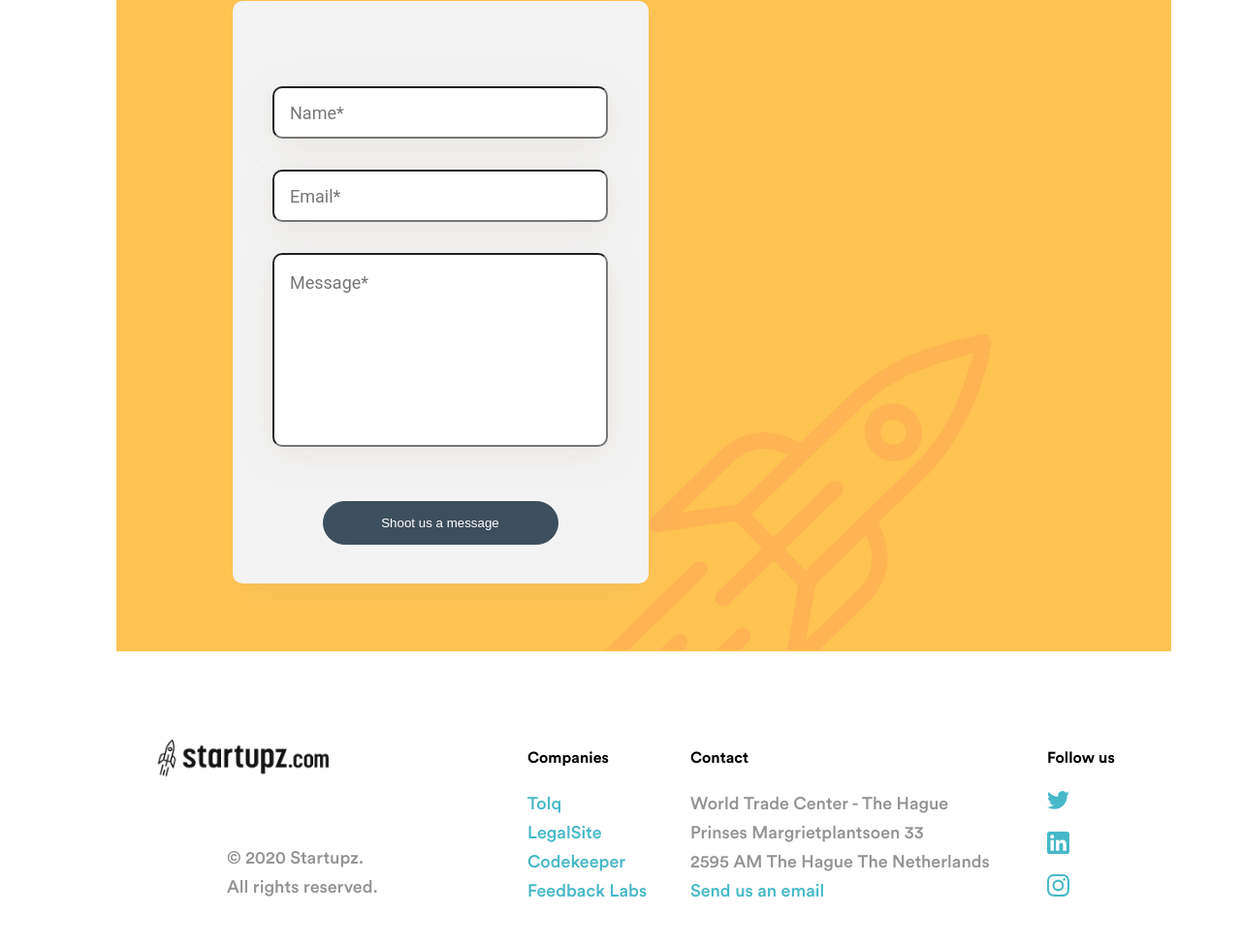
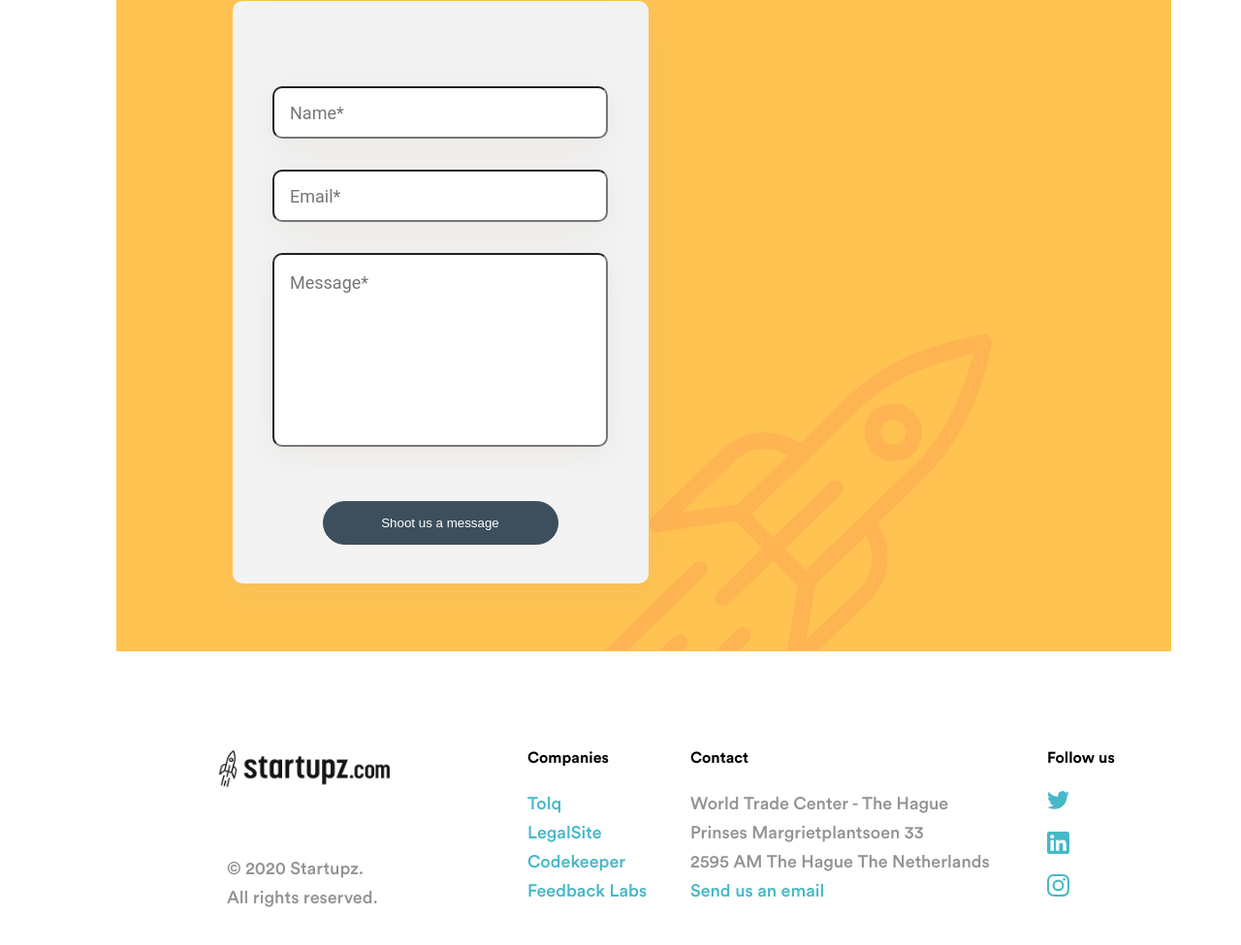
Before and after one commit to grombor/Startupz, a plain HTML site: page index.html in a window 1280 px wide. Shown: the part 5436-6411 px from the top of the page at 97% size. Drawn offline with Linux system fonts and the light colour scheme; files whose address does not match are found by name.

Commit message:
footer logo fix

```diff
--- a/index.html
+++ b/index.html
@@ -222,7 +222,7 @@
 
     <footer class="container">
       <div class="footer">
-        <div class="footer-group">
+        <div class="footer-group" id="footer-logo">
           <a href="#">
             <figure>
               <img
--- a/src/styles.css
+++ b/src/styles.css
@@ -786,10 +786,15 @@ section p {
   line-height: 30px;
 }
 
+#footer-logo {
+  margin: auto;
+}
+
 .footer-logo {
   width: 179px;
   height: 43px;
   margin: auto;
+  text-align: center;
 }
 
 /* Tablet */
```
